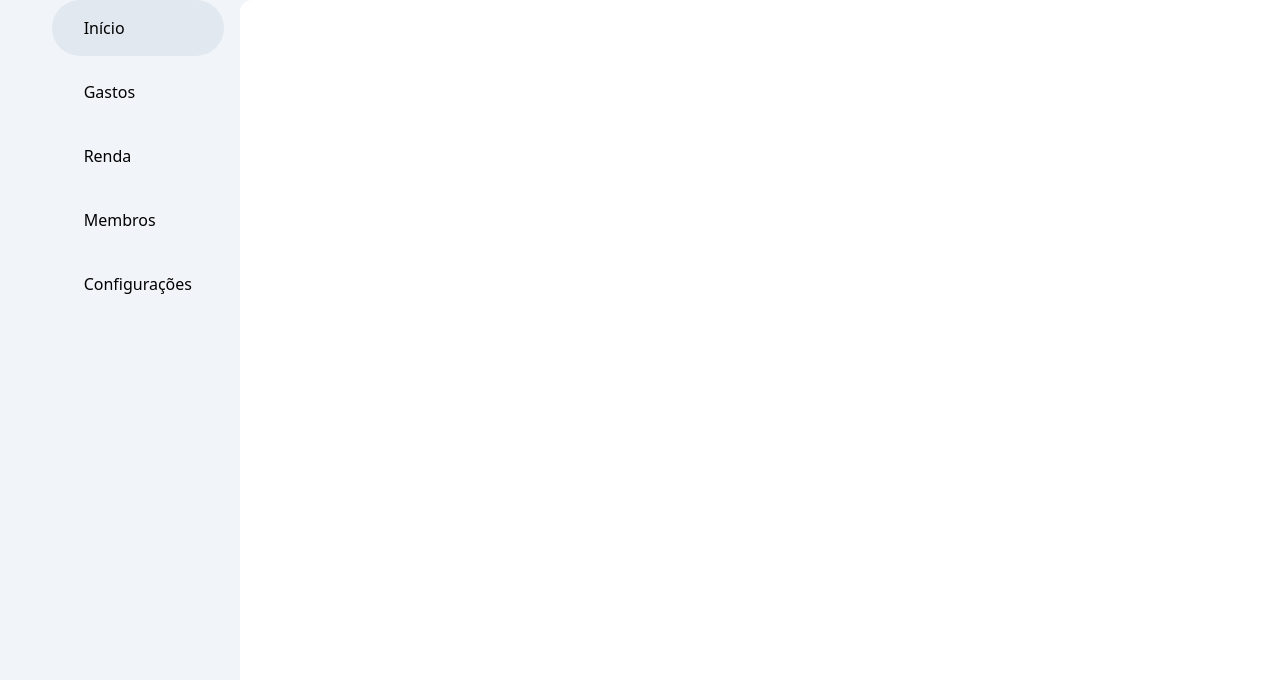
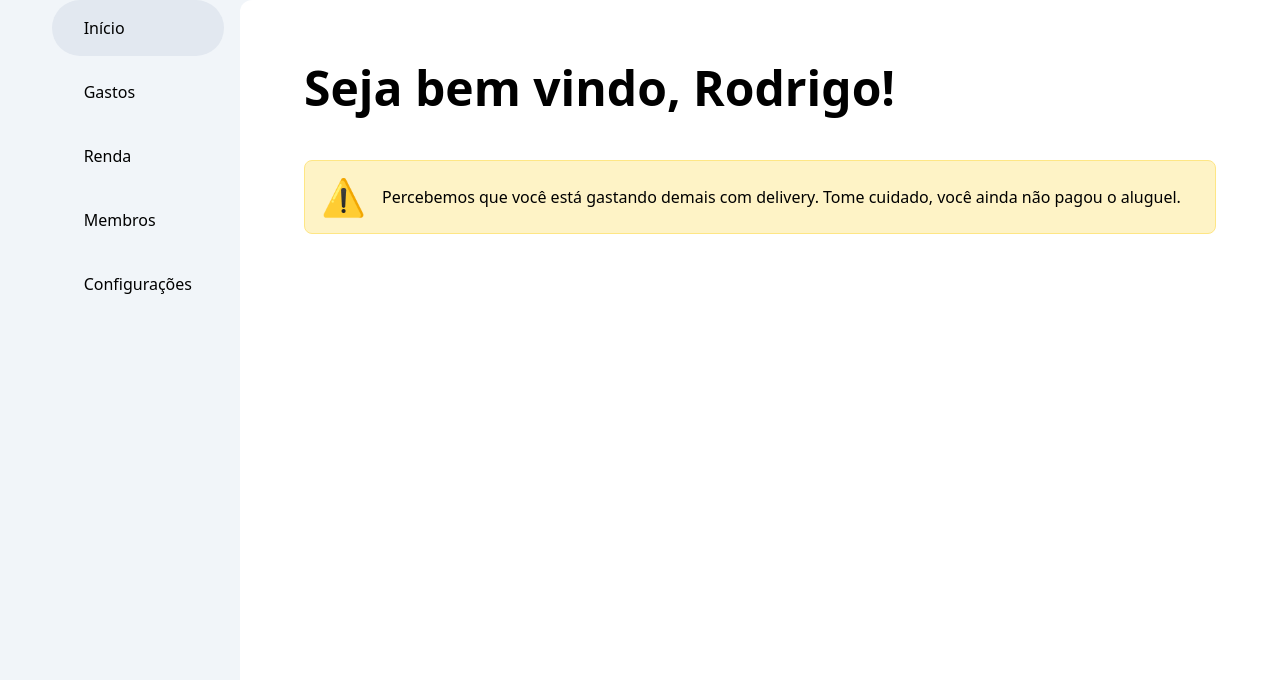
Before and after one commit to itzbigdri/projeto-integrador, a Flask app: page /quadros/quadro in a window 1280 px wide. Shown: the part 120-800 px from the top of the page. Run offline with Flask 3, Linux system fonts and the light colour scheme; some libraries are stand-ins or nearby versions.

Commit message:
feat: esboço simples de quadro.html

```diff
--- a/templates/quadro.html
+++ b/templates/quadro.html
@@ -1,2 +1,13 @@
 {% extends "quadroBase.html" %}
 {% set section_title = "Início" %}
+{% block content %}
+    <div class="flex justify-center">
+        <div class="max-w-6xl w-full">
+            <h1 class="text-5xl font-bold mb-12">Seja bem vindo, Rodrigo!</h1>
+            <div class="flex rounded-lg border border-amber-200 bg-amber-100 items-center p-4">
+                <span class="text-4xl me-4">⚠️</span>
+                <p class="grow">Percebemos que você está gastando demais com delivery. Tome cuidado, você ainda não pagou o aluguel.</p>
+            </div>
+        </div>
+    </div>
+{% endblock %}
```
